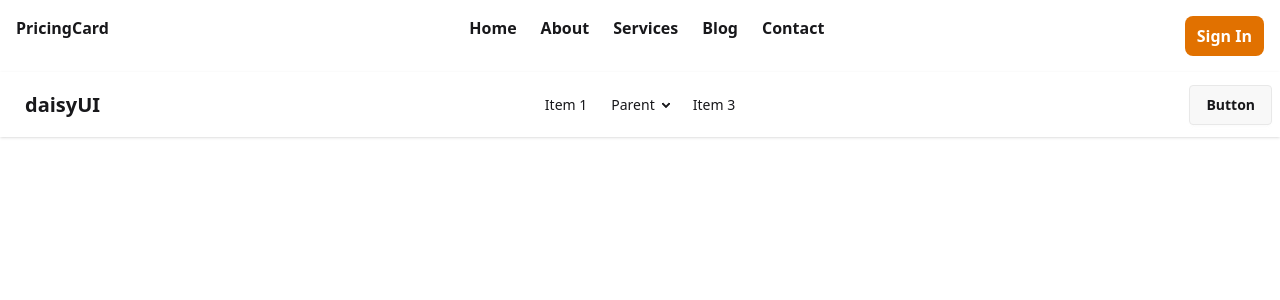
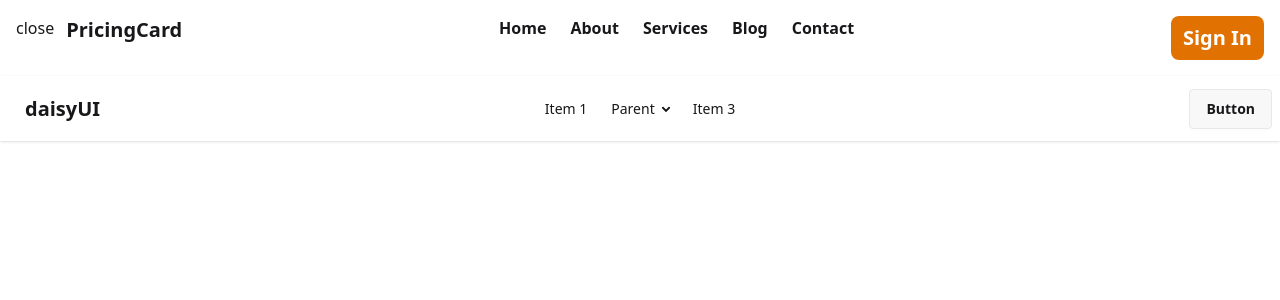
Before and after one commit to iftakhersifat/pricing-card, a React (Vite) app: page / in a window 1280 px wide. Shown: the top 300 px of the page. Built offline with nearby package versions, Linux system fonts and the light colour scheme.

Commit message:
added basic open close process

```diff
--- a/src/Components/Nav/Nav.jsx
+++ b/src/Components/Nav/Nav.jsx
@@ -1,4 +1,5 @@
-import React from 'react';
+import { Menu } from 'lucide-react';
+import React, { useState } from 'react';
 
 // 5 url information, they will have name, path (url path);
 const navigationData = [
@@ -10,15 +11,21 @@ const navigationData = [
   ];
 
 const Nav = () => {
+    const [open, setOpen] = useState(false);
     return (
         <nav className="flex justify-between p-4">
-            <h1 className='font-bold'>PricingCard</h1>
-            <ul className="space-x-6 font-semibold">
+            <div className='flex gap-3' onClick={()=>setOpen(!open)}>
+            {open ? "open" : "close"}
+            <Menu className='mt-1 lg:hidden' >
+            </Menu>
+            <h1 className='font-bold text-xl'>PricingCard</h1>
+            </div>
+            <ul className="space-x-6 font-semibold text-md">
                 {
                     navigationData.map(nav=><a key={nav.id} href={nav.path}>{nav.name}</a>)
                 }
             </ul>
-            <button className='bg-amber-600 font-semibold text-white rounded-lg px-3 py-2 transition hover:bg-green-700'>Sign In</button>
+            <button className='bg-amber-600 text-xl font-semibold text-white rounded-lg md:px-3 md:py-2 p-2 hover:bg-green-700'>Sign In</button>
         </nav>
     );
 };
```
